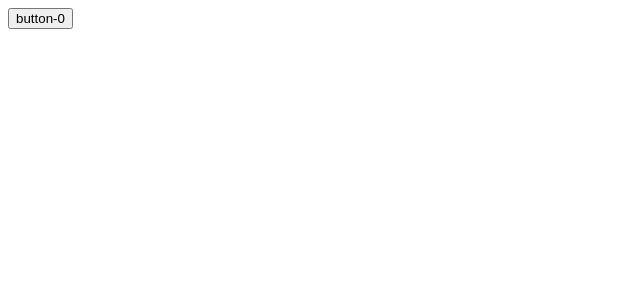
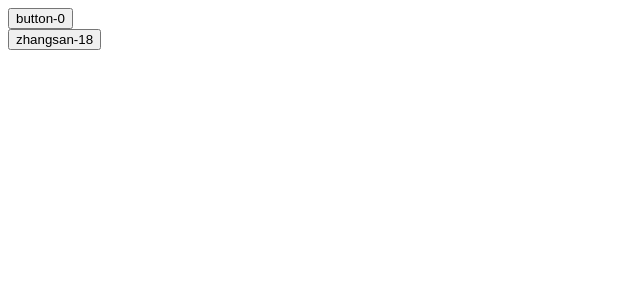
Before and after one commit to Shuai2Code/my-app, a React (Create React App) app: page / in a window 1280 px wide. Shown: the top 300 px of the page, without its empty margins (0-640 px from the left). Built offline with nearby package versions, Linux system fonts and the light colour scheme.

Commit message:
useState-object

```diff
--- a/src/App.js
+++ b/src/App.js
@@ -1,12 +1,23 @@
 import { useState } from 'react'
 
 const Button = () => {
+  const [stusent, setStudent] = useState({
+    name: 'zhangsan',
+    age: 18
+  })
   const [count, setCount] = useState(0)
   const clickHandler = (name, e) => {
     console.log('button 被点击了', count)
     setCount(count + 1)
   }
+  function changeObject() {
+    setStudent({
+      name: stusent.name + 's',
+      age: stusent.age + 1
+    })
+  }
   return (
+    <div>
       <button
         type="button"
         className="btn btn-default"
@@ -16,6 +27,11 @@ const Button = () => {
       >
         button-{count}
       </button>
+      <br />
+      <button onClick={changeObject}>
+        {stusent.name}-{stusent.age}
+      </button>
+    </div>
   )
 }
 
```
Lines whose indentation alone changed are shown as unchanged.
